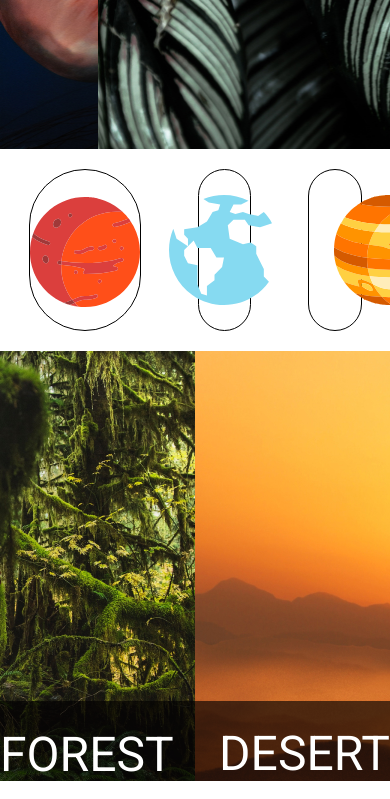
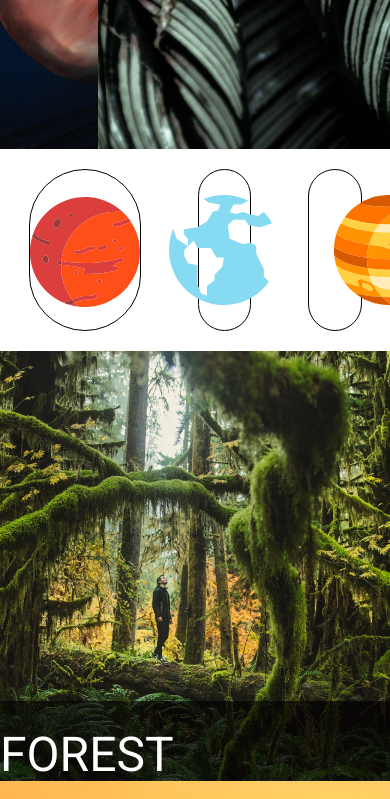
Before and after one commit to Nova5vi7/starter_kit, a website: page app/index.html in a window 390 px wide. Shown: the part 301-1100 px from the top of the page. Drawn offline with nearby package versions, Linux system fonts and the light colour scheme; files that its build step writes are made by us from their sources.

Commit message:
adaptation example

```diff
--- a/app/styles/main.scss
+++ b/app/styles/main.scss
@@ -119,8 +119,8 @@ body {
     background-size: cover;
     background-repeat: no-repeat;
     background-position: center;
-    background-size: auto auto;
-    background-position: bottom 0 right 0;
+    //background-size: auto auto;
+    //background-position: bottom 0 right 0;
     position: relative;
     .forestry {
       position: absolute;
@@ -150,7 +150,7 @@ body {
     background-size: cover;
     background-repeat: no-repeat;
     background-position: bottom 0 left 0;
-    background-size: auto auto;
+    //background-size: auto auto;
     position: relative;
     .desert {
       position: absolute;
@@ -175,3 +175,15 @@ body {
     }
   }
 }
+
+@media (max-width: 768px) {
+  .section-three {
+    .nature {
+      display: flex;
+      flex-direction: column;
+      .jop {
+        width: 100%;
+      }
+    }
+  }
+}
```
